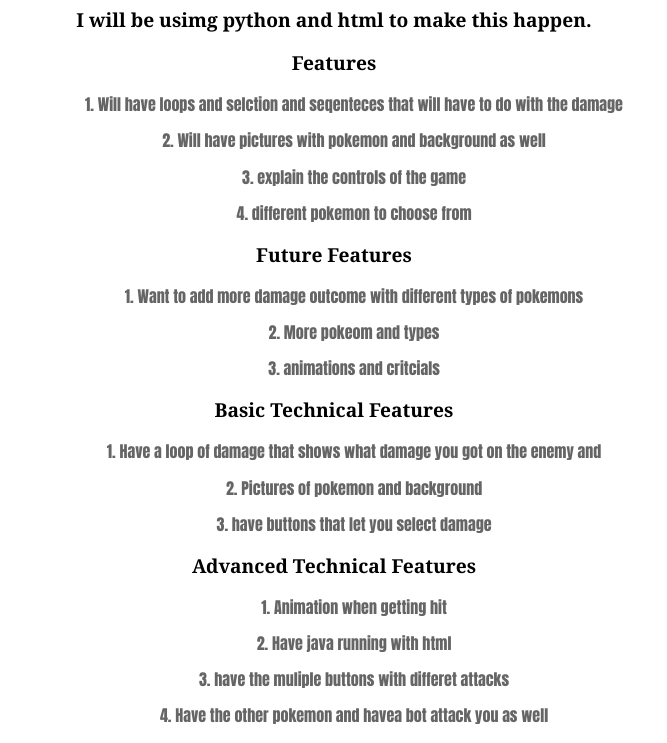
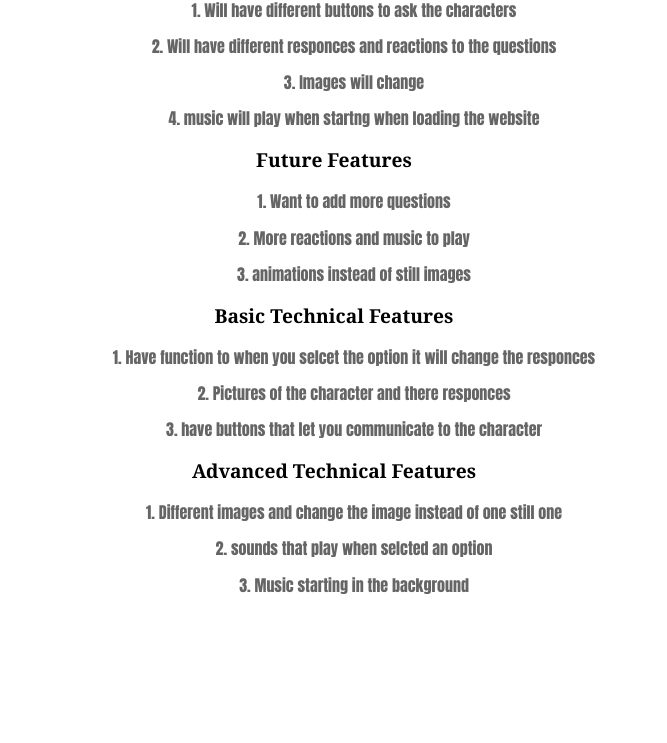
Before and after one commit to LukeT025/FinalProjectProposal-lt, a plain HTML site: page index.html in a window 1280 px wide. Shown: the part 924-1667 px from the top of the page, without its empty margins (306-973 px from the left). After the commit the page ends 1537 px from the top, so only its background shows below. Drawn offline with Linux system fonts and the light colour scheme.

Commit message:
Update index.html

```diff
--- a/index.html
+++ b/index.html
@@ -6,7 +6,7 @@
 <body>
 <h1>Final Project Proposal</h1> <br>
 <h2>Luke Thormeyer</h2>
-<h3>(upadted 12/04/22)</h3>
+<h3>(upadted 12/15/22)</h3>
 
 <style>
     body {
@@ -47,34 +47,33 @@
 </head>
 <body>
 
-    <img src="pokemon.jpg" alt="Pokemon" style="width: 500px;px;height:600x;" >
-    <h2>I will be making pokemon with paython amd html to a rpg. It will have you fighting other pokemon and who ever pokemon faints first will win</h2>
+    <img src="Morgana12.jpg" alt="Pokemon" style="width: 500px;px;height:600x;" >
+    <h2>I will be making a question asking website that will use different questions to ask the character and they will respond back with an awnser</h2>
 
     <img src="Web.jpg" alt="Pokemon" style="width: 300px;px;height:300x;"> <img src="python.jpg" alt="Pokemon" style="width: 300px;px;height:300x;">
-    <h2>I will be usimg python and html to make this happen.</h2>
+    <h2>I will be usimg javascript and html to make this happen.</h2>
 
     <h2>Features</h2>
-    <ol><li>Will have loops and selction and seqenteces that will have to do with the damage</li>
-        <li>Will have pictures with pokemon and background as well</li>
-        <li>explain the controls of the game</li>
-        <li>different pokemon to choose from</li>
+    <ol><li>Will have different buttons to ask the characters</li>
+        <li>Will have different responces and reactions to the questions</li>
+        <li>Images will change</li>
+        <li>music will play when startng when loading the website</li>
     </ol>
 
     <h2>Future Features</h2>
-    <ol><li>Want to add more damage outcome with different types of pokemons</li>
-        <li>More pokeom and types</li>
-        <li>animations and critcials</li>
+    <ol><li>Want to add more questions</li>
+        <li>More reactions and music to play</li>
+        <li>animations instead of still images</li>
     </ol>
 
     <h2>Basic Technical Features</h2>
-    <ol><li>Have a loop of damage that shows what damage you got on the enemy and </li>
-        <li>Pictures of pokemon and background</li>
-        <li>have buttons that let you select damage</li>
+    <ol><li>Have function to when you selcet the option it will change the responces</li>
+        <li>Pictures of the character and there responces</li>
+        <li>have buttons that let you communicate to the character</li>
     </ol>
 
     <h2>Advanced Technical Features</h2>
-    <ol><li>Animation when getting hit</li>
-        <li>Have java running with html</li>
-        <li>have the muliple buttons with differet attacks</li>
-        <li>Have the other pokemon and havea bot attack you as well</li>
+    <ol><li>Different images and change the image instead of one still one</li>
+        <li>sounds that play when selcted an option </li>
+        <li>Music starting in the background</li>
     </ol>
```
